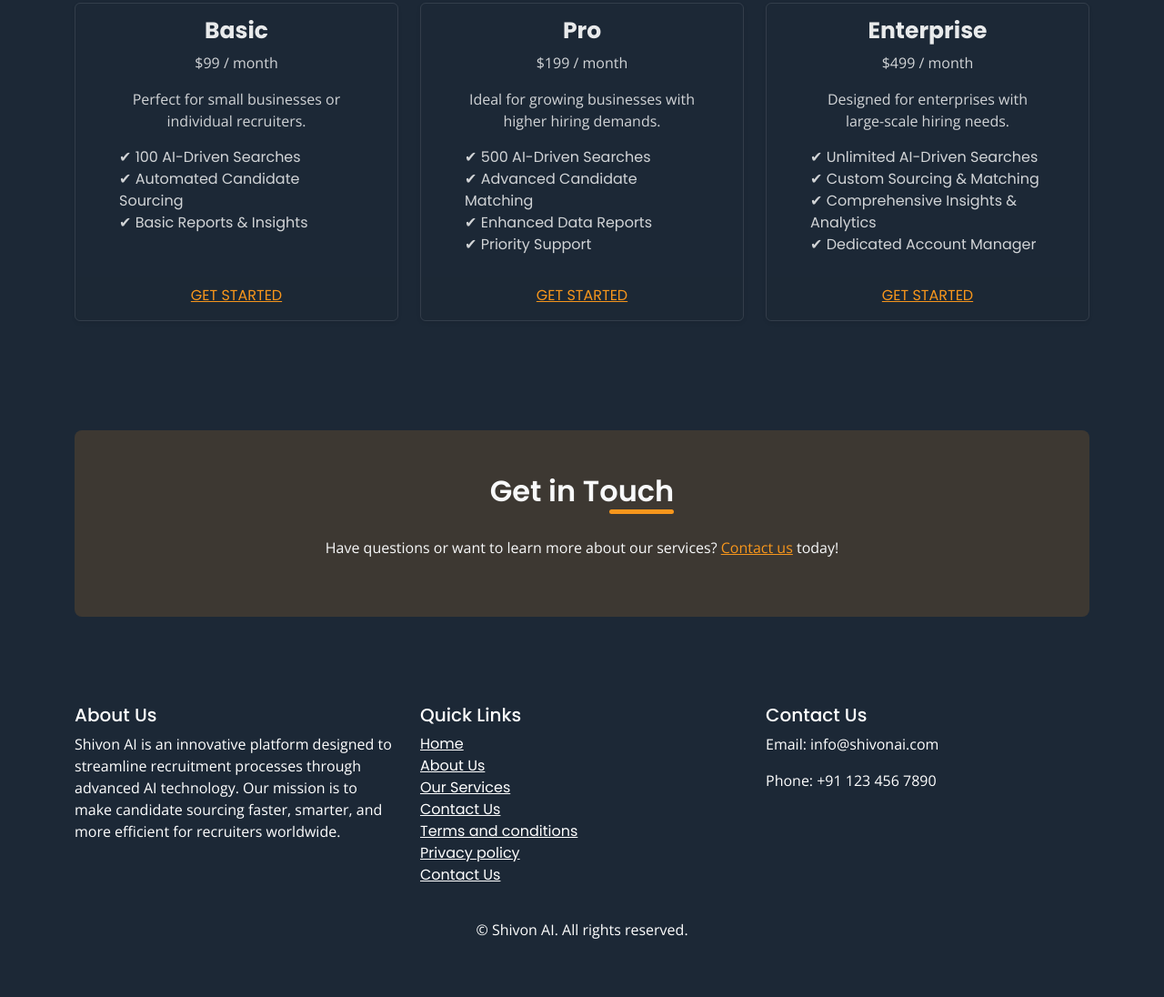
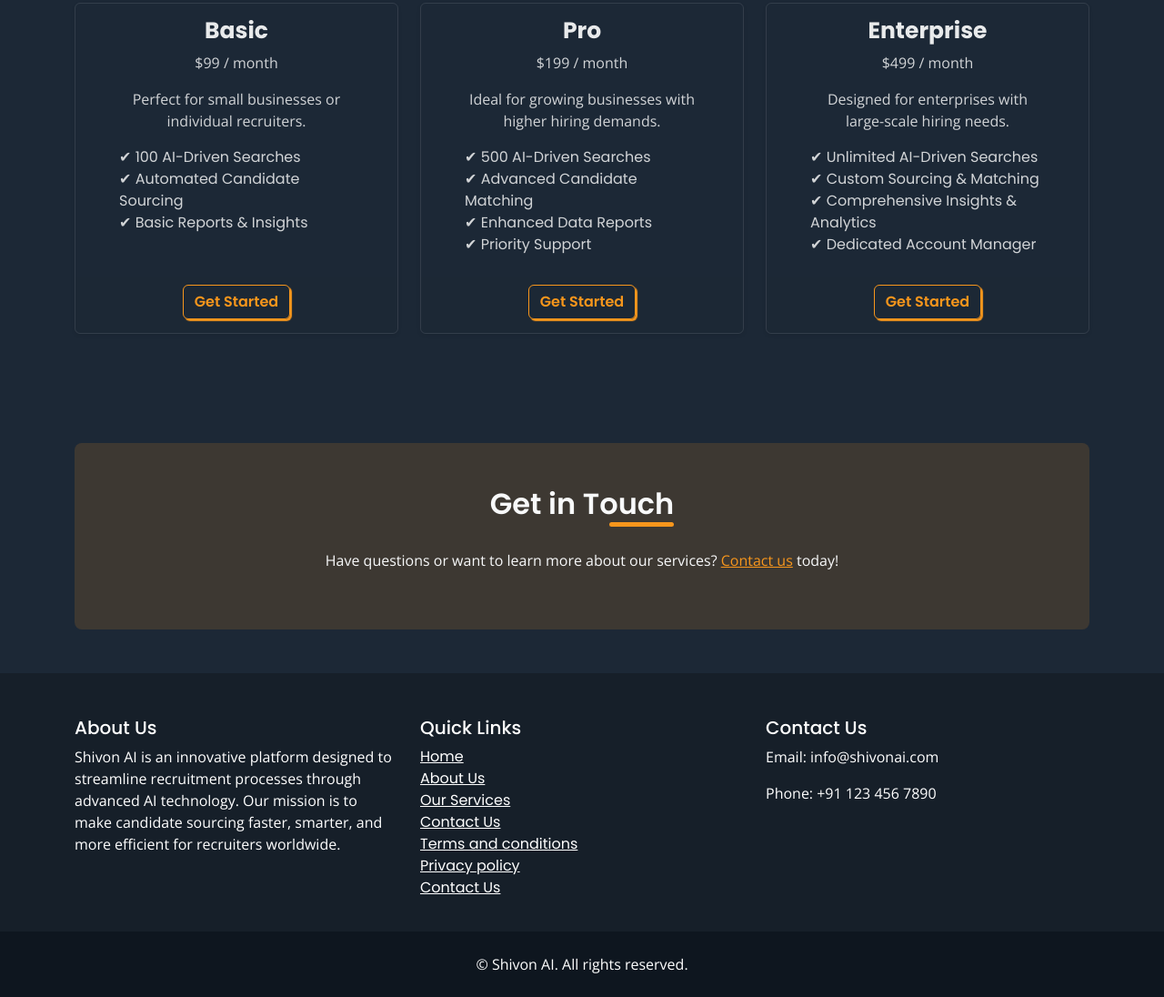
Before and after one commit to uritisaiabhishek/shivon-ai, a website: page src/pricing.html in a window 1280 px wide. Shown: the part 324-1420 px from the top of the page at 91% size. Before the commit the page ends 1382 px from the top, so only its background shows below. Drawn offline with nearby package versions, Linux system fonts and the light colour scheme; files that its build step writes are made by us from their sources.

Commit message:
changes in footer

```diff
--- a/src/assets/scss/_custom.scss
+++ b/src/assets/scss/_custom.scss
@@ -1,4 +1,6 @@
 $dark : #1c2836;
+$footer-bg: #161f29;
+$footer-bg-dark: #0e161f;
 $primary : #f7961c;
 $white: #fff;
 $grey: #9bacc4;
@@ -20,21 +22,17 @@
 }
 
 body {
-    // Customize scrollbar
-    // Track color red
-    // Scroller color blue
     &::-webkit-scrollbar {
-        width: 12px;
+        width: 6px;
     }
 
     &::-webkit-scrollbar-track {
-        background: red;  // Track color
+        background: transparent;  // Track color
     }
 
     &::-webkit-scrollbar-thumb {
-        background-color: blue;  // Scroller color
+        background-color: $primary;  // Scroller color
         border-radius: 10px;
-        border: 3px solid $white;  // Add border if needed to contrast the scroller
     }
 }
 
--- a/src/assets/scss/sections/_footer.scss
+++ b/src/assets/scss/sections/_footer.scss
@@ -0,0 +1,8 @@
+@use '../custom' as *;
+
+footer{
+    background-color: $footer-bg;
+    .copyright{
+        background-color: $footer-bg-dark;
+    }
+}
--- a/src/assets/scss/sections/_pricing.scss
+++ b/src/assets/scss/sections/_pricing.scss
@@ -17,11 +17,4 @@
         border: none;
         padding-bottom: 15px;
     }
-    a{
-        background-color: transparent;
-        border: none;
-        color: $primary;
-        text-transform: uppercase;
-        text-decoration: underline;
-    }
 }
--- a/src/includes/footer.html
+++ b/src/includes/footer.html
@@ -1,5 +1,5 @@
 <!-- Footer Section -->
-<footer class="bg-dark text-white pb-2 pt-5">
+<footer class="text-white pt-5">
   <div class="container">
     <div class="row">
       <div class="col-md-4 mb-3">
@@ -24,8 +24,8 @@
         <p>Phone: +91 123 456 7890</p>
       </div>
     </div>
-      <div class="text-center mt-1">
-        <p>&copy; <span class="copyright_year"></span> Shivon AI. All rights reserved.</p>
   </div>
+  <div class="copyright text-center mt-1 py-4">
+    <p class="m-0">&copy; <span class="copyright_year"></span> Shivon AI. All rights reserved.</p>
   </div>
 </footer>
--- a/src/pricing.html
+++ b/src/pricing.html
@@ -51,7 +51,7 @@
               </ul>
             </div>
             <div class="card-footer text-center">
-              <a href="#" class="">Get Started</a>
+              <a href="#" class="btn btn-primary-outline text-primary border-primary">Get Started</a>
             </div>
           </div>
         </div>
@@ -70,7 +70,7 @@
               </ul>
             </div>
             <div class="card-footer text-center">
-              <a href="#" class="">Get Started</a>
+              <a href="#" class="btn btn-primary-outline text-primary border-primary">Get Started</a>
             </div>
           </div>
         </div>
@@ -89,7 +89,7 @@
               </ul>
             </div>
             <div class="card-footer text-center">
-              <a href="#" class="">Get Started</a>
+              <a href="#" class="btn btn-primary-outline text-primary border-primary">Get Started</a>
             </div>
           </div>
         </div>
```
Also changed, not shown: src/contact.html (+1 -1 lines). Lines whose indentation alone changed are shown as unchanged.
